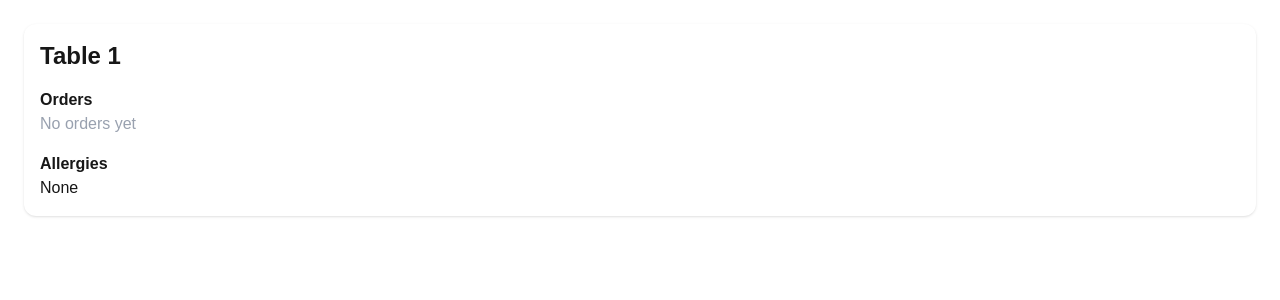
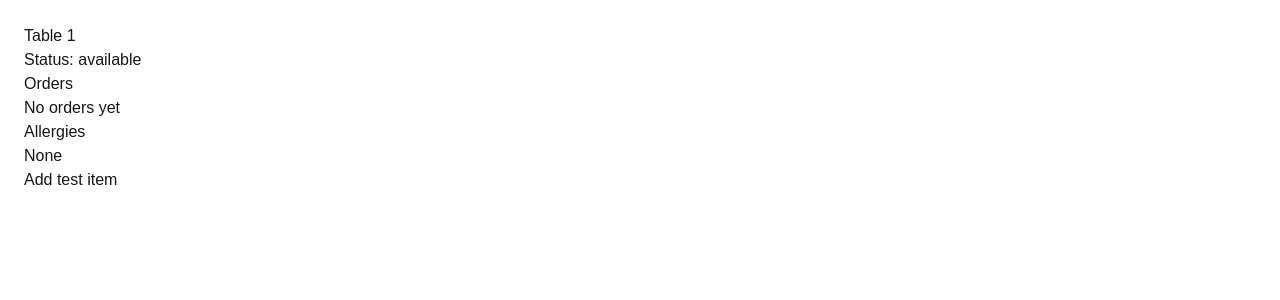
Before and after one commit to Vishjit/mai-shan-yun-tabler, a Next.js app in the folder mai-shan-yun-tabler/: page /tables/1 in a window 1280 px wide. Shown: the top 300 px of the page. Built offline with nearby package versions, Linux system fonts and the light colour scheme.

Commit message:
fully completed OrderPanel that should hopefully work

```diff
--- a/mai-shan-yun-tabler/app/tables/[id]/page.tsx
+++ b/mai-shan-yun-tabler/app/tables/[id]/page.tsx
@@ -1,22 +1,20 @@
-import {tables} from "@/lib/data"
-import OrderPanel from "@/components/OrderPanel"
+// app/tables/[id]/page.tsx
+import { tables } from "@/lib/data";
+import OrderPanel from "@/components/OrderPanel";
 
 interface PageProps {
-    params: {
-        id: string
-    };
+  params: { id: string };
 }
 
-export default function TablePage({params}: PageProps) {
-    const tableID = Number(params.id);
-    const table = tables.find((t: any) => t.id === tableID);
+export default function TablePage({ params }: PageProps) {
+  const tableID = Number(params.id);
+  const table = tables.find(t => t.id === tableID);
 
-    if (!table) {
-        return <div className="p-6">Table not found</div>;
-    }
-    return (
-        <main className = "p-6">
-            <OrderPanel table={table} />
-        </main>
-    );
+  if (!table) return <div className="p-6">Table not found</div>;
+
+  return (
+    <main className="p-6">
+      <OrderPanel table={table} /> {/* lowercase prop */}
+    </main>
+  );
 }
--- a/mai-shan-yun-tabler/components/OrderPanel.tsx
+++ b/mai-shan-yun-tabler/components/OrderPanel.tsx
@@ -1,21 +1,121 @@
-export default function OrderPanel({ table }) {
+// import { useState } from "react";
+// import { Table } from "../lib/data";
+
+// interface OrderPanelProps {
+//   table: Table;
+// }
+
+// export default function OrderPanel({ table }: OrderPanelProps) {
+
+//     const [orders, setOrders] = useState<orderItem[]>(table.orders);
+//   return (
+//     <div className="bg-white rounded-xl p-4 shadow">
+//       <h1 className="text-2xl font-bold">Table {table.id}</h1>
+
+//       <h2 className="mt-4 font-semibold">Orders</h2>
+//       {table.orders.length === 0 ? (
+//         <p className="text-gray-400">No orders yet</p>
+//       ) : (
+//         table.orders.map((o) => (
+//           <div key={o.itemId}>
+//             {o.name} × {o.quantity}
+//           </div>
+//         ))
+//       )}
+
+//       <h2 className="mt-4 font-semibold">Allergies</h2>
+//       {table.allergies.join(", ") || "None"}
+//     </div>
+//   );
+// }
+
+"use client";
+
+import { useState } from "react";
+import { Table, OrderItem } from "@/lib/data";
+
+interface OrderPanelProps {
+  table: Table;
+
+  // Optional callbacks for future integration
+  onAddOrder?: (item: OrderItem) => void;
+  onRemoveOrder?: (itemId: number) => void;
+}
+
+export default function OrderPanel({
+  table,
+  onAddOrder,
+  onRemoveOrder,
+}: OrderPanelProps) {
+  // ---- STATE ----
+  const [orders, setOrders] = useState<OrderItem[]>(table.orders);
+  const [status, setStatus] = useState(table.status);
+
+  // ---- LOGIC ----
+
+  function addOrder(newItem: OrderItem) {
+    setOrders((prev) => {
+      const existing = prev.find((o) => o.itemId === newItem.itemId);
+
+      if (existing) {
+        return prev.map((o) =>
+          o.itemId === newItem.itemId
+            ? { ...o, quantity: o.quantity + newItem.quantity }
+            : o
+        );
+      }
+
+      return [...prev, newItem];
+    });
+
+    // Table becomes ordering once something is added
+    setStatus("ordering");
+
+    onAddOrder?.(newItem);
+  }
+
+  function removeOrder(itemId: number) {
+    setOrders((prev) => prev.filter((o) => o.itemId !== itemId));
+    onRemoveOrder?.(itemId);
+  }
+
+  // ---- ALLERGY CHECK ----
+  function hasAllergyConflict(itemAllergens: string[]) {
+    return itemAllergens.some((a) => table.allergies.includes(a));
+  }
+
+  // ---- TEMP TEST HELPERS (SAFE TO DELETE LATER) ----
+  function testAddItem() {
+    addOrder({
+      itemId: 1,
+      name: "Test Dumplings",
+      quantity: 1,
+    });
+  }
+
+  // ---- RENDER (minimal, UI-free) ----
   return (
-    <div className="bg-white rounded-xl p-4 shadow">
-        <h1 className="text-2xl font-bold">Table {table.id}</h1>
+    <div>
+      <h1>Table {table.id}</h1>
+      <p>Status: {status}</p>
 
-        <h2 className="mt-4 font-semibold">Orders</h2>
-        {table.orders.length === 0 ? (
-            <p className="text-gray-400">No orders yet</p>
+      <h2>Orders</h2>
+      {orders.length === 0 ? (
+        <p>No orders yet</p>
       ) : (
-        table.orders.map((o) => (
+        orders.map((o) => (
           <div key={o.itemId}>
             {o.name} × {o.quantity}
+            <button onClick={() => removeOrder(o.itemId)}>remove</button>
           </div>
         ))
       )}
 
-        <h2 className="mt-4 font-semibold">Allergies</h2>
-        {table.allergies.join(", ") || "None"}
+      <h2>Allergies</h2>
+      <p>{table.allergies.join(", ") || "None"}</p>
+
+      {/* TEMP BUTTON — delete when UI is connected */}
+      <button onClick={testAddItem}>Add test item</button>
     </div>
   );
 }
--- a/mai-shan-yun-tabler/package.json
+++ b/mai-shan-yun-tabler/package.json
@@ -9,9 +9,9 @@
     "lint": "eslint"
   },
   "dependencies": {
-    "next": "16.1.4",
-    "react": "19.2.3",
-    "react-dom": "19.2.3"
+    "next": "^16.1.4",
+    "react": "^19.2.3",
+    "react-dom": "^19.2.3"
   },
   "devDependencies": {
     "@tailwindcss/postcss": "^4",
```
Also changed, not shown: 1 other file (tests, documents, lock files or other folders). Lines whose indentation alone changed are shown as unchanged.
